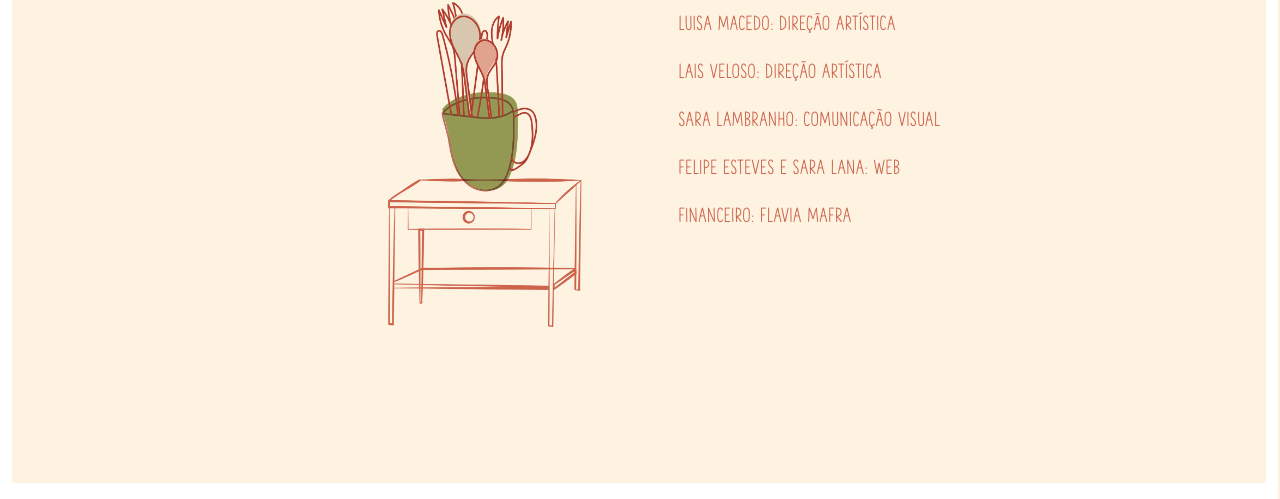
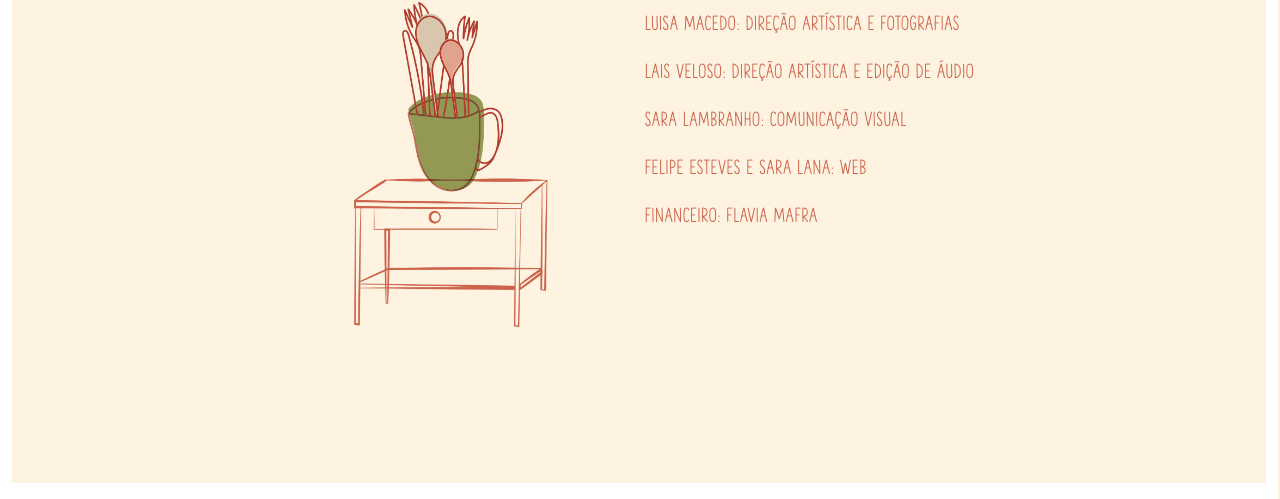
Before and after one commit to mapaseplantas/lambida, a plain HTML site: page lambida/equipe.html in a window 1280 px wide. Shown: the part 301-800 px from the top of the page. Drawn offline with Linux system fonts and the light colour scheme.

Commit message:
correcoes de logo e equipe

```diff
--- a/lambida/equipe.html
+++ b/lambida/equipe.html
@@ -21,8 +21,8 @@
 			</div>
 
 			<div class="texto equipe_texto">
-				<p><b>LUISA MACEDO</b>: DIREÇÃO ARTÍSTICA</p>
-				<p><b>LAIS VELOSO</b>: DIREÇÃO ARTÍSTICA</p>
+				<p><b>LUISA MACEDO</b>: DIREÇÃO ARTÍSTICA E FOTOGRAFIAS</p>
+				<p><b>LAIS VELOSO</b>: DIREÇÃO ARTÍSTICA E EDIÇÃO DE ÁUDIO</p>
 				<p><b>SARA LAMBRANHO</b>: COMUNICAÇÃO VISUAL</p>
 				<p><b>FELIPE ESTEVES E SARA LANA</b>: WEB</p>
 				<p><b>FINANCEIRO</b>: FLAVIA MAFRA</p>
```
Also changed, not shown: lambida/projeto.html (+1 -1 lines), lambida/img/apoio.png.
